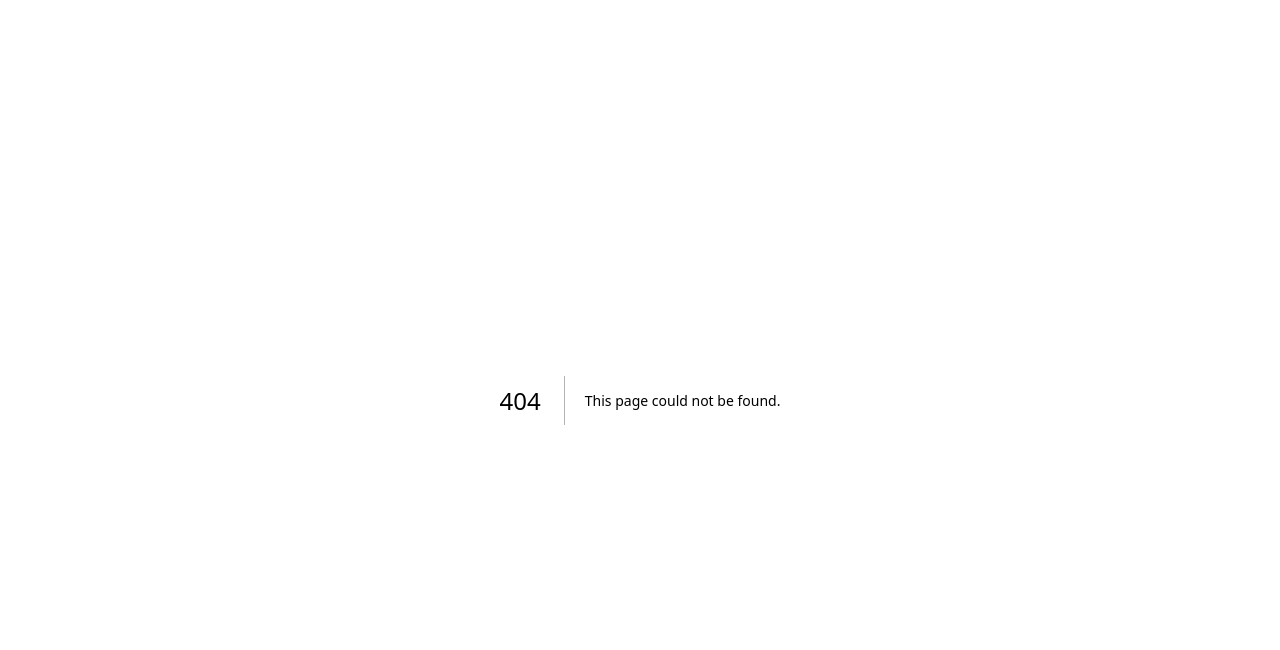
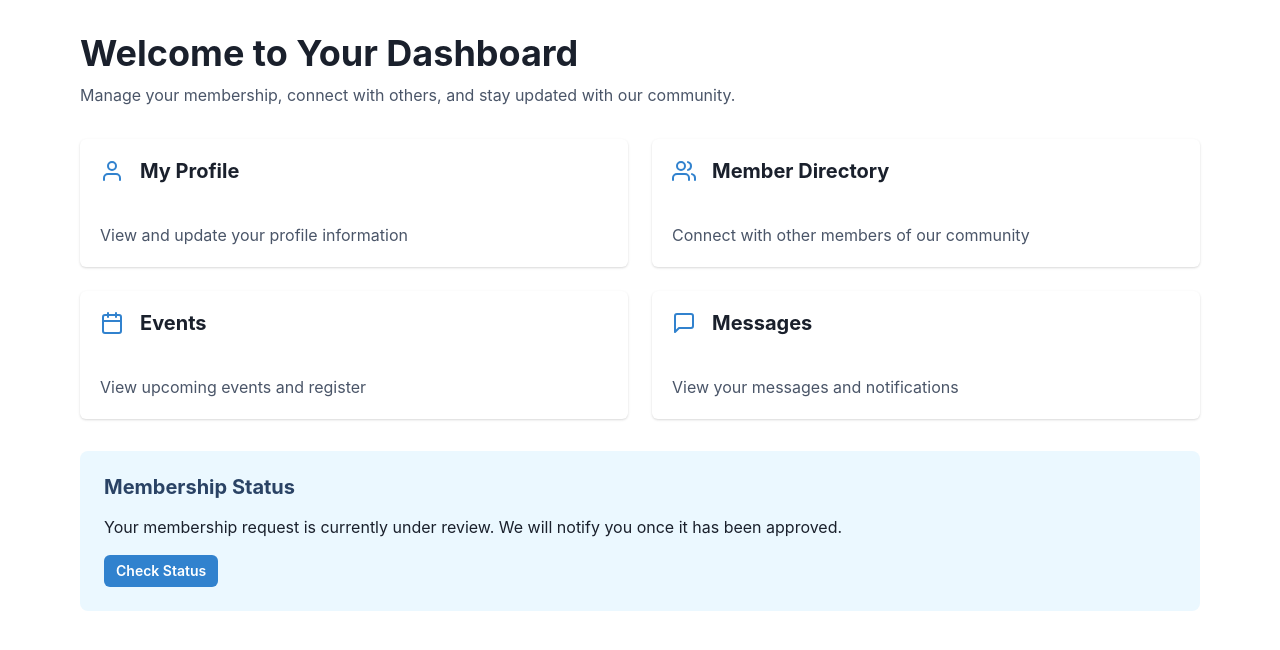
Before and after one commit to Novygen/stjohnmaron-yellow-pages, a Next.js app: page /member in a window 1280 px wide. Before the commit this address had no page. Shown: the top 650 px of the page. Built offline with nearby package versions, Linux system fonts and the light colour scheme; what @chakra-ui/next-js would draw is missing.

Commit message:
fix: step 5

```diff
--- /dev/null
+++ b/app/(protected)/member/page.tsx
@@ -0,0 +1,108 @@
+"use client";
+
+import {
+  Box,
+  Container,
+  Heading,
+  Text,
+  VStack,
+  SimpleGrid,
+  Card,
+  CardHeader,
+  CardBody,
+  Icon,
+  HStack,
+  Button,
+  useColorModeValue,
+} from "@chakra-ui/react";
+import { FiUser, FiUsers, FiCalendar, FiMessageSquare } from "react-icons/fi";
+import Link from "next/link";
+
+export default function MemberDashboard() {
+  const cardBg = useColorModeValue("white", "gray.700");
+  const cardHoverBg = useColorModeValue("gray.50", "gray.600");
+
+  const dashboardItems = [
+    {
+      title: "My Profile",
+      description: "View and update your profile information",
+      icon: FiUser,
+      href: "/member/profile",
+    },
+    {
+      title: "Member Directory",
+      description: "Connect with other members of our community",
+      icon: FiUsers,
+      href: "/member/directory",
+    },
+    {
+      title: "Events",
+      description: "View upcoming events and register",
+      icon: FiCalendar,
+      href: "/member/events",
+    },
+    {
+      title: "Messages",
+      description: "View your messages and notifications",
+      icon: FiMessageSquare,
+      href: "/member/messages",
+    },
+  ];
+
+  return (
+    <Container maxW="6xl" py={8}>
+      <VStack spacing={8} align="stretch">
+        <Box>
+          <Heading size="xl" mb={2}>
+            Welcome to Your Dashboard
+          </Heading>
+          <Text color="gray.600">
+            Manage your membership, connect with others, and stay updated with our community.
+          </Text>
+        </Box>
+
+        <SimpleGrid columns={{ base: 1, md: 2, lg: 2 }} spacing={6}>
+          {dashboardItems.map((item) => (
+            <Card
+              key={item.title}
+              as={Link}
+              href={item.href}
+              bg={cardBg}
+              _hover={{
+                bg: cardHoverBg,
+                transform: "translateY(-2px)",
+                boxShadow: "lg",
+              }}
+              transition="all 0.2s"
+              cursor="pointer"
+            >
+              <CardHeader>
+                <HStack spacing={4}>
+                  <Icon as={item.icon} boxSize={6} color="blue.500" />
+                  <Heading size="md">{item.title}</Heading>
+                </HStack>
+              </CardHeader>
+              <CardBody>
+                <Text color="gray.600">{item.description}</Text>
+              </CardBody>
+            </Card>
+          ))}
+        </SimpleGrid>
+
+        <Box bg="blue.50" p={6} borderRadius="lg">
+          <VStack spacing={4} align="stretch">
+            <Heading size="md" color="blue.800">
+              Membership Status
+            </Heading>
+            <Text>
+              Your membership request is currently under review. We will notify you once it has been approved.
+            </Text>
+            <Button colorScheme="blue" size="sm" alignSelf="flex-start">
+              Check Status
+            </Button>
+          </VStack>
+        </Box>
+      </VStack>
+    </Container>
+  );
+}
--- a/app/(protected)/onboarding/components/Step5.tsx
+++ b/app/(protected)/onboarding/components/Step5.tsx
@@ -1,61 +1,132 @@
 // app/(protected)/onboarding/components/Step5.tsx
 "use client";
-import React, { useEffect, useState, useRef } from "react";
+
+import React, { useEffect, useCallback } from "react";
+import {
+  VStack,
+  Text,
+  Button,
+  HStack,
+  Box,
+  Alert,
+  AlertIcon,
+  AlertTitle,
+  AlertDescription,
+  Spinner,
+  Center,
+} from "@chakra-ui/react";
+import { useRouter } from "next/navigation";
 import useMembershipRequest from "../hooks/useMembershipRequest";
 
 interface Step5Props {
-  finish: () => void;
   back: () => void;
 }
 
-export default function Step5({ finish, back }: Step5Props) {
+export default function Step5({ back }: Step5Props) {
+  const router = useRouter();
   const { submitMembershipRequest } = useMembershipRequest();
-  const [submissionStatus, setSubmissionStatus] = useState<"idle" | "loading" | "success" | "error">("idle");
-  const hasSubmittedRef = useRef(false);
+  const [submissionStatus, setSubmissionStatus] = React.useState<"idle" | "submitting" | "success" | "error">("idle");
+  const [submissionError, setSubmissionError] = React.useState<string>("");
+
+  const submitRequest = useCallback(async () => {
+    if (submissionStatus !== "idle") return;
+
+    setSubmissionStatus("submitting");
+    try {
+      await submitMembershipRequest();
+      setSubmissionStatus("success");
+    } catch (error) {
+      setSubmissionStatus("error");
+      if (error instanceof Error) {
+        setSubmissionError(error.message);
+      } else {
+        setSubmissionError("An unexpected error occurred");
+      }
+    }
+  }, [submitMembershipRequest, submissionStatus]);
 
   useEffect(() => {
-    // Prevent multiple submissions by checking if we've already submitted
-    if (hasSubmittedRef.current) return;
-    hasSubmittedRef.current = true;
+    submitRequest();
+  }, [submitRequest]);
 
-    setSubmissionStatus("loading");
-    (async function postData() {
-      try {
-        await submitMembershipRequest();
-        setSubmissionStatus("success");
-      } catch {
-        setSubmissionStatus("error");
-      }
-    })();
-  }, [submitMembershipRequest]);
-
-  if (submissionStatus === "loading") {
-    return <div className="text-center p-4">Submitting Request...</div>;
-  } else if (submissionStatus === "error") {
+  if (submissionStatus === "idle" || submissionStatus === "submitting") {
     return (
-      <div className="bg-white p-4 rounded shadow w-full max-w-md mx-auto text-center">
-        <h2 className="text-2xl font-bold mb-4">Submission Failed</h2>
-        <p className="mb-6">There was an error submitting your membership request.</p>
-        <button onClick={back} className="bg-gray-300 text-black px-4 py-2 rounded">
-          Previous
-        </button>
-      </div>
-    );
-  } else if (submissionStatus === "success") {
-    return (
-      <div className="bg-white p-4 rounded shadow w-full max-w-md mx-auto text-center">
-        <h2 className="text-2xl font-bold mb-4">Onboarding Completed!</h2>
-        <p className="mb-6">
-          Congratulations! Your membership request was processed successfully.
-        </p>
-        <div className="flex justify-end">
-          <button onClick={finish} className="bg-green-500 text-white px-4 py-2 rounded">
-            Go to Dashboard
-          </button>
-        </div>
-      </div>
+      <Center minH="400px">
+        <VStack spacing={4}>
+          <Spinner size="xl" />
+          <Text>Submitting your membership request...</Text>
+        </VStack>
+      </Center>
     );
   }
 
-  return null;
+  if (submissionStatus === "success") {
+    return (
+      <Box textAlign="center" py={10} px={6}>
+        <Alert
+          status="success"
+          variant="subtle"
+          flexDirection="column"
+          alignItems="center"
+          justifyContent="center"
+          textAlign="center"
+          height="200px"
+          borderRadius="md"
+        >
+          <AlertIcon boxSize="40px" mr={0} />
+          <AlertTitle mt={4} mb={1} fontSize="lg">
+            Membership Request Submitted!
+          </AlertTitle>
+          <AlertDescription maxWidth="sm">
+            Thank you for completing the onboarding process. Your membership request has been submitted successfully.
+          </AlertDescription>
+        </Alert>
+        <Button
+          mt={8}
+          colorScheme="blue"
+          size="lg"
+          onClick={() => router.push("/member")}
+        >
+          Go to Dashboard
+        </Button>
+      </Box>
+    );
+  }
+
+  return (
+    <Box textAlign="center" py={10} px={6}>
+      <Alert
+        status="error"
+        variant="subtle"
+        flexDirection="column"
+        alignItems="center"
+        justifyContent="center"
+        textAlign="center"
+        height="200px"
+        borderRadius="md"
+      >
+        <AlertIcon boxSize="40px" mr={0} />
+        <AlertTitle mt={4} mb={1} fontSize="lg">
+          Submission Failed
+        </AlertTitle>
+        <AlertDescription maxWidth="sm">
+          {submissionError}
+        </AlertDescription>
+      </Alert>
+      <HStack spacing={4} justify="center" mt={8}>
+        <Button variant="outline" onClick={back}>
+          Back
+        </Button>
+        <Button
+          colorScheme="blue"
+          onClick={() => {
+            setSubmissionStatus("idle");
+            submitRequest();
+          }}
+        >
+          Try Again
+        </Button>
+      </HStack>
+    </Box>
+  );
 }
--- a/app/(protected)/onboarding/context/MembershipRequestContext.tsx
+++ b/app/(protected)/onboarding/context/MembershipRequestContext.tsx
@@ -40,7 +40,15 @@ export const defaultMembershipRequest: MembershipRequestData = {
     linkedInProfile: "",
     personalWebsite: "",
   },
-  privacyConsent: { internalConsent: false, displayInYellowPages: false, displayPhonePublicly: false },
+  privacyConsent: {
+    termsAccepted: false,
+    privacyPolicyAccepted: false,
+    directoryListing: false,
+    dataSharing: false,
+    internalConsent: false,
+    displayInYellowPages: false,
+    displayPhonePublicly: false,
+  },
   isApproved: false,
   softDeleted: false,
 };
--- a/app/api/membership-request/route.ts
+++ b/app/api/membership-request/route.ts
@@ -13,18 +13,19 @@ const membershipRequestSchema = z.object({
     lastName: z.string(),
     middleName: z.string().optional(),
     ageRange: z.string(),
+    state: z.string().optional(),
   }),
   contactInformation: z.object({
     primaryPhoneNumber: z.string(),
     primaryEmail: z.string().email(),
     address: z.object({
-      line1: z.string(),
+      line1: z.string().optional(),
       line2: z.string().optional(),
-      city: z.string(),
-      state: z.string(),
-      zip: z.string(),
-      country: z.string(),
-    }),
+      city: z.string().optional(),
+      state: z.string().optional(),
+      zip: z.string().optional(),
+      country: z.string().optional(),
+    }).optional(),
   }),
   professionalInfo: z.object({
     employmentStatus: z.object({
@@ -35,45 +36,41 @@ const membershipRequestSchema = z.object({
         companyName: z.string(),
         jobTitle: z.string(),
         specialization: z.string(),
-        startDate: z
-          .string()
-          .regex(
-            /^(0[1-9]|1[0-2])\/\d{4}$/,
-            "Invalid format. Expected MM/YYYY"
-          ),
       })
       .optional(),
-    ownsBusinessOrService: z.boolean().optional(),
     business: z
       .object({
         businessName: z.string(),
-        additionalInformation: z.string(),
-        website: z.string(),
-        phoneNumber: z.string(),
         industry: z.string(),
+        description: z.string(),
+        website: z.string().optional(),
+        phoneNumber: z.string().optional(),
       })
       .optional(),
     student: z
       .object({
-        schoolName: z.string(),
-        fieldOfStudy: z.string(),
-        expectedGraduationYear: z.number(),
+        schoolName: z.string().optional(),
+        fieldOfStudy: z.string().optional(),
+        expectedGraduationYear: z.number().optional(),
       })
       .optional(),
   }),
   socialPresence: z.object({
+    linkedInProfile: z.string().optional(),
     personalWebsite: z.string().optional(),
-    linkedInProfile: z.string().optional(),
-    facebookProfile: z.string().optional(),
-    instagramHandle: z.string().optional(),
   }),
   privacyConsent: z.object({
+    termsAccepted: z.boolean(),
+    privacyPolicyAccepted: z.boolean(),
+    directoryListing: z.boolean(),
+    dataSharing: z.boolean(),
     internalConsent: z.boolean(),
     displayInYellowPages: z.boolean(),
     displayPhonePublicly: z.boolean(),
   }),
   isApproved: z.boolean().optional().default(false),
-  isActioned: z.boolean().optional().default(false),
+  softDeleted: z.boolean().optional().default(false),
+  lastModifiedBy: z.string().optional(),
 });
 
 export async function POST(request: Request) {
--- a/models/MembershipRequest.ts
+++ b/models/MembershipRequest.ts
@@ -11,6 +11,7 @@ export interface IPersonalDetails {
   lastName: string;
   middleName?: string;
   ageRange: string;
+  state?: string;
 }
 
 export interface IAddress {
@@ -65,6 +66,10 @@ export interface ISocialPresence {
 }
 
 export interface IPrivacyConsent {
+  termsAccepted: boolean;
+  privacyPolicyAccepted: boolean;
+  directoryListing: boolean;
+  dataSharing: boolean;
   internalConsent: boolean;
   displayInYellowPages: boolean;
   displayPhonePublicly: boolean;
--- a/package.json
+++ b/package.json
@@ -36,6 +36,7 @@
     "react": "^19.0.0",
     "react-dom": "^19.0.0",
     "react-firebase-hooks": "^5.1.1",
+    "react-icons": "^5.5.0",
     "react-redux": "^9.2.0",
     "react-select": "^5.10.0",
     "redux-persist": "^6.0.0",
```
Also changed, not shown: 1 other file (tests, documents, lock files or other folders).
